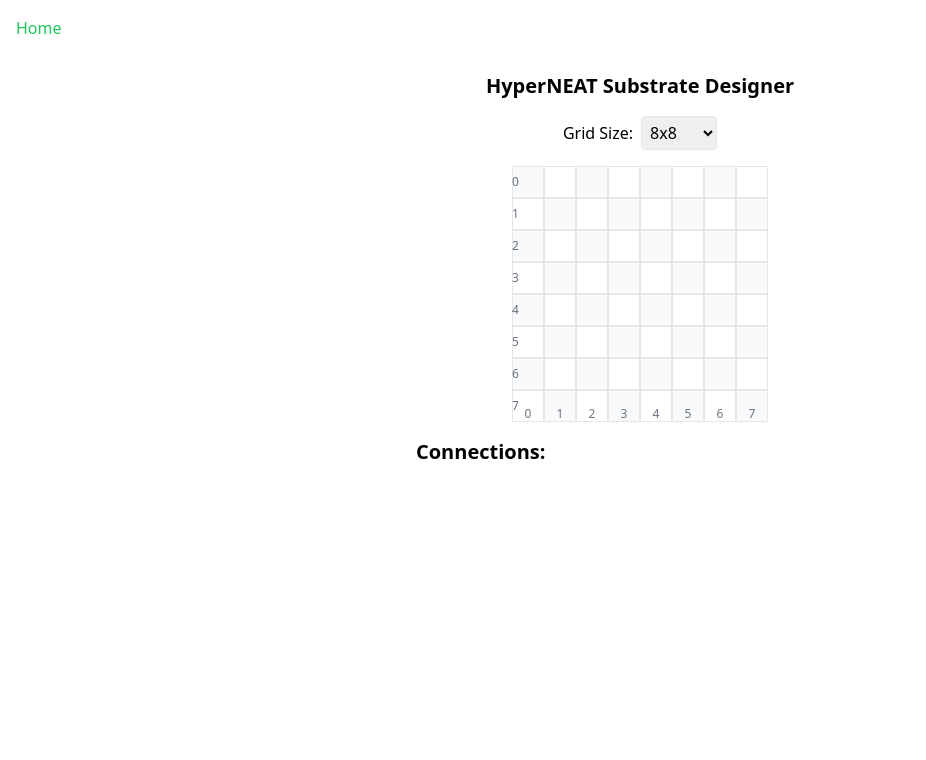
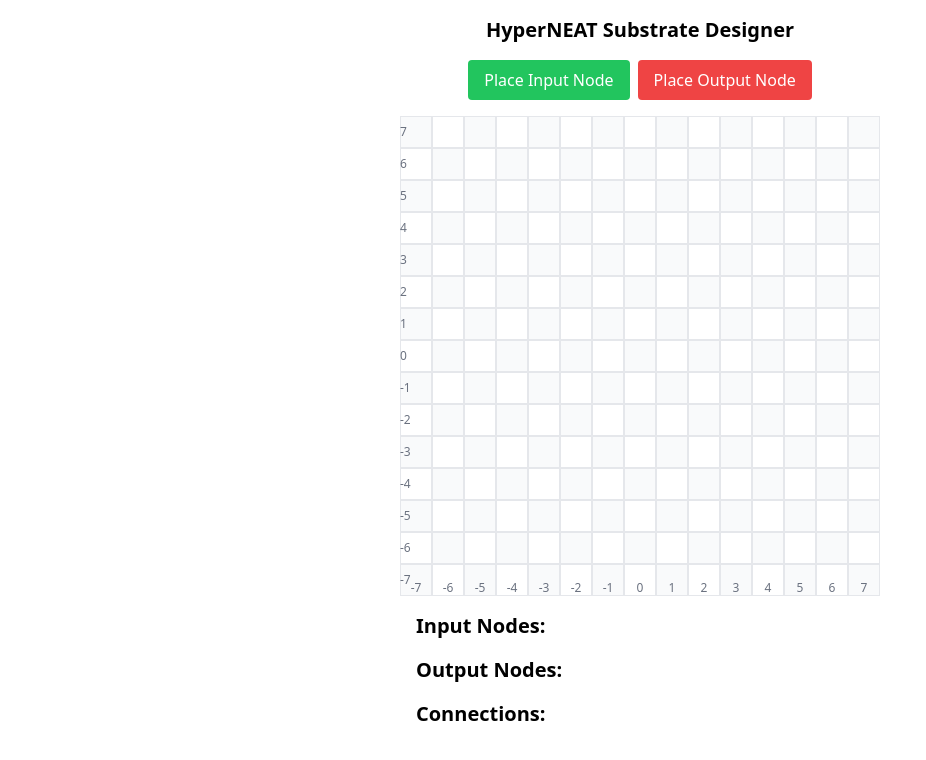
Before and after one commit to tkwn2080/site, a React (Create React App) app: page /site/substrate-designer in a window 1280 px wide. Shown: the top 760 px of the page, without its empty margins (0-926 px from the left). Built offline with nearby package versions, Linux system fonts and the light colour scheme.

Commit message:
designer update

```diff
--- a/src/App.js
+++ b/src/App.js
@@ -1,14 +1,14 @@
 import React from 'react';
 import { BrowserRouter as Router, Routes, Route } from 'react-router-dom';
 import Home from './pages/Home';
-import SubstrateDesignerPage from './pages/SubstrateDesignerPage';
+import SubstrateDesigner from './components/SubstrateDesigner';
 
 function App() {
   return (
     <Router basename="/site">
       <Routes>
         <Route path="/" element={<Home />} />
-        <Route path="/substrate-designer" element={<SubstrateDesignerPage />} />
+        <Route path="/substrate-designer" element={<SubstrateDesigner />} />
       </Routes>
     </Router>
   );
--- a/src/components/SubstrateDesigner.js
+++ b/src/components/SubstrateDesigner.js
@@ -1,12 +1,17 @@
 import React, { useState } from 'react';
 
 const SubstrateDesigner = () => {
-  const [gridSize, setGridSize] = useState(8);
+  const gridSize = 15; // Fixed odd number for zero-centering
   const [connections, setConnections] = useState([]);
   const [selectedPoint, setSelectedPoint] = useState(null);
+  const [nodeType, setNodeType] = useState(null); // 'input', 'output', or null
+  const [inputNodes, setInputNodes] = useState([]);
+  const [outputNodes, setOutputNodes] = useState([]);
 
   const handleGridClick = (x, y) => {
-    if (!selectedPoint) {
+    if (nodeType) {
+      handleNodePlacement(x, y);
+    } else if (!selectedPoint) {
       setSelectedPoint([x, y]);
     } else {
       const [x1, y1] = selectedPoint;
@@ -19,33 +24,46 @@ const SubstrateDesigner = () => {
       );
 
       if (connectionIndex !== -1) {
-        // Remove the connection if it already exists
         setConnections(connections.filter((_, index) => index !== connectionIndex));
       } else {
-        // Add the new connection
         setConnections([...connections, newConnection]);
       }
       setSelectedPoint(null);
     }
   };
 
+  const handleNodePlacement = (x, y) => {
+    const newNode = [x, y];
+    if (nodeType === 'input') {
+      setInputNodes([...inputNodes, newNode]);
+    } else if (nodeType === 'output') {
+      setOutputNodes([...outputNodes, newNode]);
+    }
+    setNodeType(null);
+  };
+
   const isPointSelected = (x, y) => {
     return selectedPoint && selectedPoint[0] === x && selectedPoint[1] === y;
   };
 
+  const isInputNode = (x, y) => inputNodes.some(node => node[0] === x && node[1] === y);
+  const isOutputNode = (x, y) => outputNodes.some(node => node[0] === x && node[1] === y);
+
   const gridItems = [];
-  for (let y = 0; y < gridSize; y++) {
-    for (let x = 0; x < gridSize; x++) {
+  for (let y = Math.floor(gridSize / 2); y >= -Math.floor(gridSize / 2); y--) {
+    for (let x = -Math.floor(gridSize / 2); x <= Math.floor(gridSize / 2); x++) {
       gridItems.push(
         <div
           key={`${x}-${y}`}
           className={`w-8 h-8 border flex items-center justify-center cursor-pointer
             ${(x + y) % 2 === 0 ? 'bg-gray-50' : 'bg-white'}
-            ${isPointSelected(x, y) ? 'border-4 border-blue-500' : 'border-gray-200'}`}
+            ${isPointSelected(x, y) ? 'border-4 border-blue-500' : 'border-gray-200'}
+            ${isInputNode(x, y) ? 'bg-green-300' : ''}
+            ${isOutputNode(x, y) ? 'bg-red-300' : ''}`}
           onClick={() => handleGridClick(x, y)}
         >
-          {x === 0 && <div className="absolute left-0 text-xs text-gray-500">{y}</div>}
-          {y === gridSize - 1 && <div className="absolute bottom-0 text-xs text-gray-500">{x}</div>}
+          {x === -Math.floor(gridSize / 2) && <div className="absolute left-0 text-xs text-gray-500">{y}</div>}
+          {y === -Math.floor(gridSize / 2) && <div className="absolute bottom-0 text-xs text-gray-500">{x}</div>}
         </div>
       );
     }
@@ -55,17 +73,18 @@ const SubstrateDesigner = () => {
     <div className="flex flex-col items-center p-4">
       <h1 className="text-xl font-bold mb-4">HyperNEAT Substrate Designer</h1>
       <div className="mb-4">
-        <label htmlFor="gridSize" className="mr-2">Grid Size:</label>
-        <select
-          id="gridSize"
-          value={gridSize}
-          onChange={(e) => setGridSize(Number(e.target.value))}
-          className="border rounded p-1"
+        <button
+          onClick={() => setNodeType('input')}
+          className="bg-green-500 text-white px-4 py-2 rounded mr-2"
         >
-          {[8, 16, 24, 32].map(size => (
-            <option key={size} value={size}>{size}x{size}</option>
-          ))}
-        </select>
+          Place Input Node
+        </button>
+        <button
+          onClick={() => setNodeType('output')}
+          className="bg-red-500 text-white px-4 py-2 rounded"
+        >
+          Place Output Node
+        </button>
       </div>
       <div
         className="grid mb-4 relative"
@@ -79,10 +98,10 @@ const SubstrateDesigner = () => {
           {connections.map(([x1, y1, x2, y2], index) => (
             <line
               key={index}
-              x1={(x1 + 0.5) * 32}
-              y1={(y1 + 0.5) * 32}
-              x2={(x2 + 0.5) * 32}
-              y2={(y2 + 0.5) * 32}
+              x1={(x1 + Math.floor(gridSize / 2) + 0.5) * 32}
+              y1={(Math.floor(gridSize / 2) - y1 + 0.5) * 32}
+              x2={(x2 + Math.floor(gridSize / 2) + 0.5) * 32}
+              y2={(Math.floor(gridSize / 2) - y2 + 0.5) * 32}
               stroke="red"
               strokeWidth="2"
             />
@@ -90,6 +109,18 @@ const SubstrateDesigner = () => {
         </svg>
       </div>
       <div className="w-full max-w-md">
+        <h2 className="text-xl font-semibold mb-2">Input Nodes:</h2>
+        <ul className="list-disc pl-5 mb-4">
+          {inputNodes.map(([x, y], index) => (
+            <li key={index}>({x}, {y})</li>
+          ))}
+        </ul>
+        <h2 className="text-xl font-semibold mb-2">Output Nodes:</h2>
+        <ul className="list-disc pl-5 mb-4">
+          {outputNodes.map(([x, y], index) => (
+            <li key={index}>({x}, {y})</li>
+          ))}
+        </ul>
         <h2 className="text-xl font-semibold mb-2">Connections:</h2>
         <ul className="list-disc pl-5">
           {connections.map(([x1, y1, x2, y2], index) => (
```
